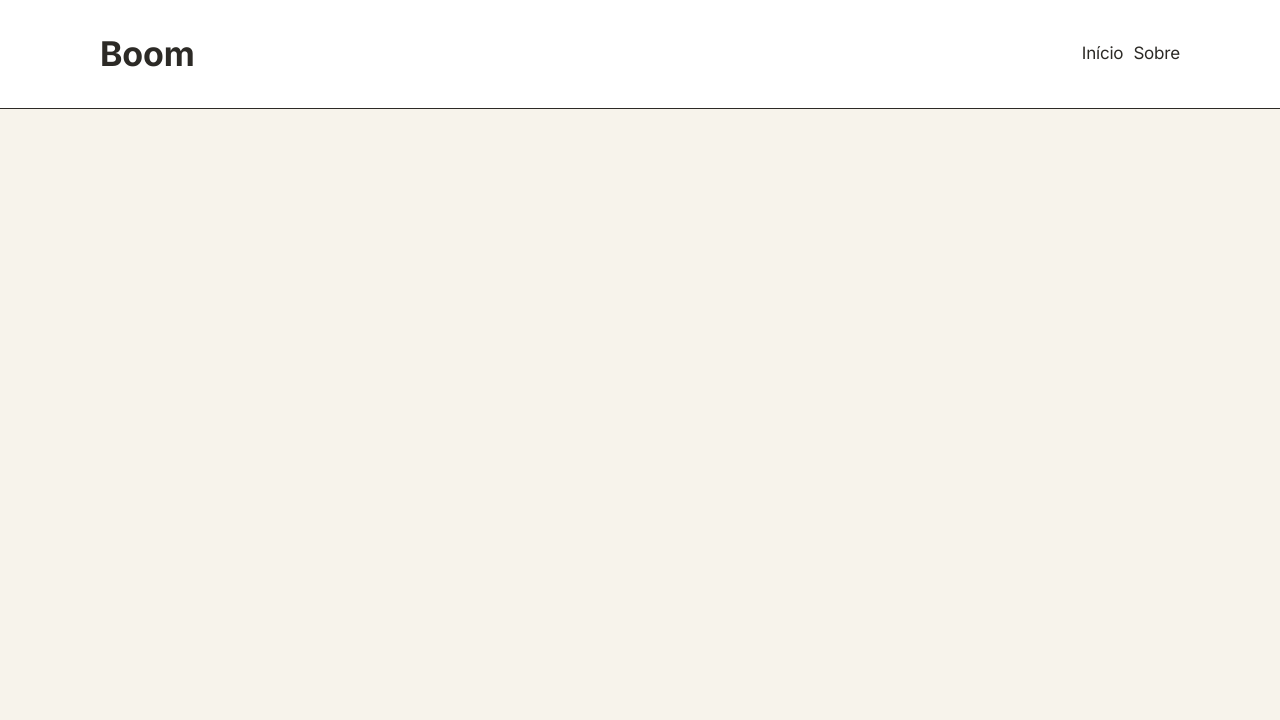
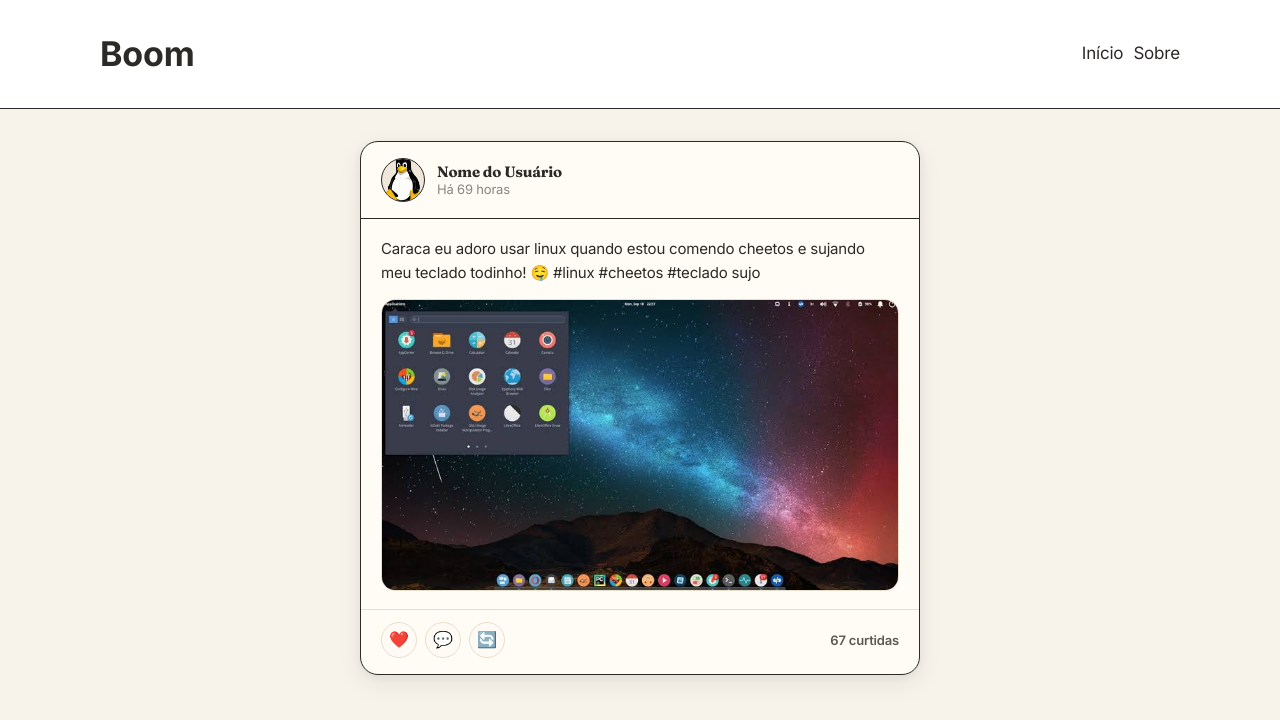
Before and after one commit to balzaNeli/boom-social-media, a React (Vite) app: page / in a window 1280 px wide. Shown: the top 720 px of the page. Built offline with nearby package versions, Linux system fonts and the light colour scheme.

Commit message:
feat: add post-card

```diff
--- a/index.html
+++ b/index.html
@@ -1,10 +1,10 @@
 <!doctype html>
-<html lang="en">
+<html lang="pt-br">
   <head>
     <meta charset="UTF-8" />
     <link rel="icon" type="image/svg+xml" href="/favicon.svg" />
     <meta name="viewport" content="width=device-width, initial-scale=1.0" />
-    <title>boom-social-media</title>
+    <title>Boom</title>
   </head>
   <body>
     <div id="root"></div>
--- a/src/components/Header/Header.css
+++ b/src/components/Header/Header.css
@@ -7,7 +7,9 @@
     background: var(--surface-raised, #FFFFFF);
     border-bottom: 1px solid var(--boom-ink);
 }
-
+/*transition: background var(--duration-fast, 180ms) var(--ease-out),
+                border-color var(--duration-fast, 180ms) var(--ease-out),
+                transform var(--duration-fast, 180ms) var(--ease-out);*/
 .header-nav ul{
     display: flex;
     align-items: center;
@@ -18,9 +20,19 @@
 
 li{
     list-style-type: none;
+    transition: background var(--duration-fast, 180ms) var(--ease-out),
+                border-color var(--duration-fast, 180ms) var(--ease-out),
+                transform var(--duration-fast, 180ms) var(--ease-out);
+                text-decoration: none;
+    color: var(--text);
 }
 
 a{
     text-decoration: none;
     color: var(--text);
+
 }
+
+li:hover{
+    transform: translateY(-1px);
+}
--- /dev/null
+++ b/src/components/Posts/Posts.css
@@ -0,0 +1,168 @@
+
+.container {
+    display: flex;
+    justify-content: center;
+    align-items: flex-start;
+    width: 100%;
+    min-height: calc(100vh - 80px);
+    padding: 32px 16px;
+    box-sizing: border-box;
+}
+
+
+.post-card {
+    display: flex;
+    flex-direction: column;
+    gap: 0;
+    width: 100%;
+    max-width: 560px;
+    background: var(--boom-cream-soft, #FFFBF5);
+    border: 1px solid var(--boom-ink);
+    border-radius: var(--radius-md, 18px);
+    box-shadow: var(--shadow-md, 0 8px 24px rgba(44,42,38,0.08));
+    overflow: hidden;
+    color: var(--text, #2C2A26);
+}
+
+
+.post-card-header {
+    display: flex;
+    flex-direction: row;
+    align-items: center;
+    gap: 12px;
+    padding: 16px 20px;
+    border-bottom: 1px solid var(--boom-ink);
+}
+
+.post-card-image {
+    width: 44px;
+    height: 44px;
+    flex-shrink: 0;
+    border-radius: 50%;
+    object-fit: cover;
+    background: var(--code-bg, #EFE8DA);
+    border: 1px solid var(--boom-ink);
+    display: block;
+}
+
+.post-meta {
+    display: flex;
+    flex-direction: column;
+    gap: 2px;
+    min-width: 0;
+}
+
+.post-author {
+    margin: 0;
+    font-family: var(--font-display, "Fraunces", serif);
+    font-size: 15px;
+    font-weight: 700;
+    line-height: 1.2;
+    color: var(--text, #2C2A26);
+    white-space: nowrap;
+    overflow: hidden;
+    text-overflow: ellipsis;
+}
+
+.post-meta time {
+    font-size: 13px;
+    line-height: 1;
+    color: var(--boom-ink-faint, #8A8580);
+}
+
+
+.post-card-content {
+    display: flex;
+    flex-direction: column;
+    gap: 14px;
+    padding: 18px 20px;
+}
+
+.post-text {
+    margin: 0;
+    font-size: 15px;
+    line-height: 1.6;
+    color: var(--text, #2C2A26);
+    overflow-wrap: break-word;
+}
+
+.post-image {
+    display: block;
+    width: 100%;
+    max-height: 420px;
+    object-fit: cover;
+    border-radius: var(--radius-sm, 14px);
+    background: var(--code-bg, #EFE8DA);
+    border: 1px solid var(--border, #E7DDCB);
+}
+
+.post-image[src=""],
+.post-image:not([src]) {
+    min-height: 180px;
+}
+
+
+.post-footer {
+    display: flex;
+    flex-direction: row;
+    align-items: center;
+    justify-content: space-between;
+    gap: 12px;
+    padding: 12px 20px 16px;
+    border-top: 1px solid var(--border, #E7DDCB);
+}
+
+.post-actions {
+    display: flex;
+    flex-direction: row;
+    align-items: center;
+    gap: 8px;
+}
+
+.post-actions button {
+    display: inline-flex;
+    align-items: center;
+    justify-content: center;
+    width: 36px;
+    height: 36px;
+    padding: 0;
+    border: 1px solid var(--border, #E7DDCB);
+    border-radius: var(--radius-pill, 999px);
+    background: var(--social-bg, rgba(255,251,245,0.84));
+    cursor: pointer;
+    font-size: 16px;
+    line-height: 1;
+    transition: background var(--duration-fast, 180ms) var(--ease-out),
+                border-color var(--duration-fast, 180ms) var(--ease-out),
+                transform var(--duration-fast, 180ms) var(--ease-out);
+}
+
+.post-actions button:hover {
+    background: var(--accent-bg, rgba(194,112,61,0.09));
+    border-color: var(--accent-border, rgba(194,112,61,0.28));
+    transform: translateY(-1px);
+}
+
+.post-actions button:active {
+    transform: translateY(0);
+}
+
+.post-stats {
+    font-size: 13px;
+    font-weight: 600;
+    color: var(--boom-ink-muted, #5C5852);
+    white-space: nowrap;
+}
+
+@media (max-width: 600px) {
+    .container {
+        padding: 16px 12px;
+    }
+
+    .post-card-header,
+    .post-card-content,
+    .post-footer {
+        padding-left: 16px;
+        padding-right: 16px;
+    }
+}
--- /dev/null
+++ b/src/components/Posts/Posts.tsx
@@ -0,0 +1,48 @@
+import "./Posts.css";
+import Tux from "../../assets/tux.png";
+import Image from "../../assets/image.jpg";
+export default function Posts() {
+  return (
+    <>
+      <div className="container">
+        <article className="post-card">
+          <header className="post-card-header">
+            <img src={Tux} alt="Imagem do post" className="post-card-image" />
+            <div className="post-meta">
+              <h3 className="post-author">Nome do Usuário</h3>
+              <time>Há 69 horas</time>
+            </div>
+          </header>
+
+          <div className="post-card-content">
+            <p className="post-text">
+              Caraca eu adoro usar linux quando estou comendo cheetos e sujando meu teclado todinho! 🤤 #linux #cheetos #teclado sujo
+            </p>
+            <img
+              src={Image}
+              alt="Descrição da imagem para acessibilidade"
+              className="post-image"
+            ></img>
+          </div>
+
+          <footer className="post-footer">
+            <div className="post-actions">
+              <button type="button" aria-label="Curtir postagem">
+                ❤️
+              </button>
+              <button type="button" aria-label="Comentar postagem">
+                💬
+              </button>
+              <button type="button" aria-label="Compartilhar postagem">
+                🔄
+              </button>
+            </div>
+            <div className="post-stats">
+              <span>67 curtidas</span>
+            </div>
+          </footer>
+        </article>
+      </div>
+    </>
+  );
+}
--- a/src/pages/Home.tsx
+++ b/src/pages/Home.tsx
@@ -1,11 +1,11 @@
 import Header from "../components/Header/Header"
-
+import Posts from "../components/Posts/Posts"
 
 export default function Home(){
     return(
         <>
         <Header/>
-
+        <Posts/>
         </>
     )
 }
```
Also changed, not shown: src/assets/image.jpg (added), src/assets/tux.png (added).
